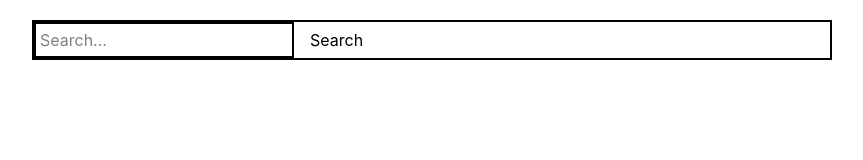
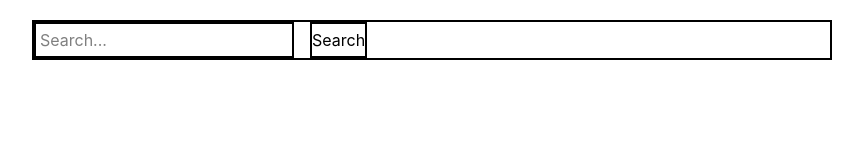
Before and after one commit to bathoele/weather-app, a React (Vite) app: page / in a window 1280 px wide. Shown: the top 160 px of the page, without its empty margins (208-1071 px from the left). Built offline with nearby package versions, Linux system fonts and the light colour scheme.

Commit message:
Add wireframe hour layout

```diff
--- a/src/components/DisplayContainer.jsx
+++ b/src/components/DisplayContainer.jsx
@@ -5,7 +5,7 @@ import DailyDisplay from "./DailyDisplay";
 import NavMenu from "./NavMenu";
 
 function DisplayContainer({data}) {
-  const [active, setActive] = useState("today");
+  const [active, setActive] = useState("hourly");
 
   return(
     <div>
--- a/src/components/HourDisplay.jsx
+++ b/src/components/HourDisplay.jsx
@@ -44,7 +44,7 @@ function HourDisplay({data}) {
     <div>
       {days.map((day, index) => (
         <ul key={day.date}>
-          <h3 key={days.length + index}>{day.title}</h3>
+          <h3 key={days.length + index} className="text-lg font-medium py-2">{day.title}</h3>
           {items.map((item) => {
             if (index == 0 && item.date == day.date) {
               return item.hour >= nowHour ? <HourItem key={item.id} data={item} /> : null;
--- a/src/components/HourItem.jsx
+++ b/src/components/HourItem.jsx
@@ -9,7 +9,7 @@ function HourItem({data: d}) {
   }
 
   return (
-    <li>
+    <li className="mb-2 border-2 p-2 px-3">
       <ul style={{
         display: "flex",
         flexDirection: "row",
@@ -41,8 +41,6 @@ function HourItem({data: d}) {
           </li>
         )}
       </ul>
-
-
     </li>
   )
 }
--- a/src/components/SearchBar.jsx
+++ b/src/components/SearchBar.jsx
@@ -65,7 +65,12 @@ function SearchBar({ onResults }) {
           onBlur={() => setTimeout(() => setOpen(false), 150)}
           autoComplete="off"
         />
-        <button type="submit">Search</button>
+        <button
+          className="border-2"
+          type="submit"
+        >
+          Search
+        </button>
       </form>
 
       {open && suggestions.length > 0 && (
```
